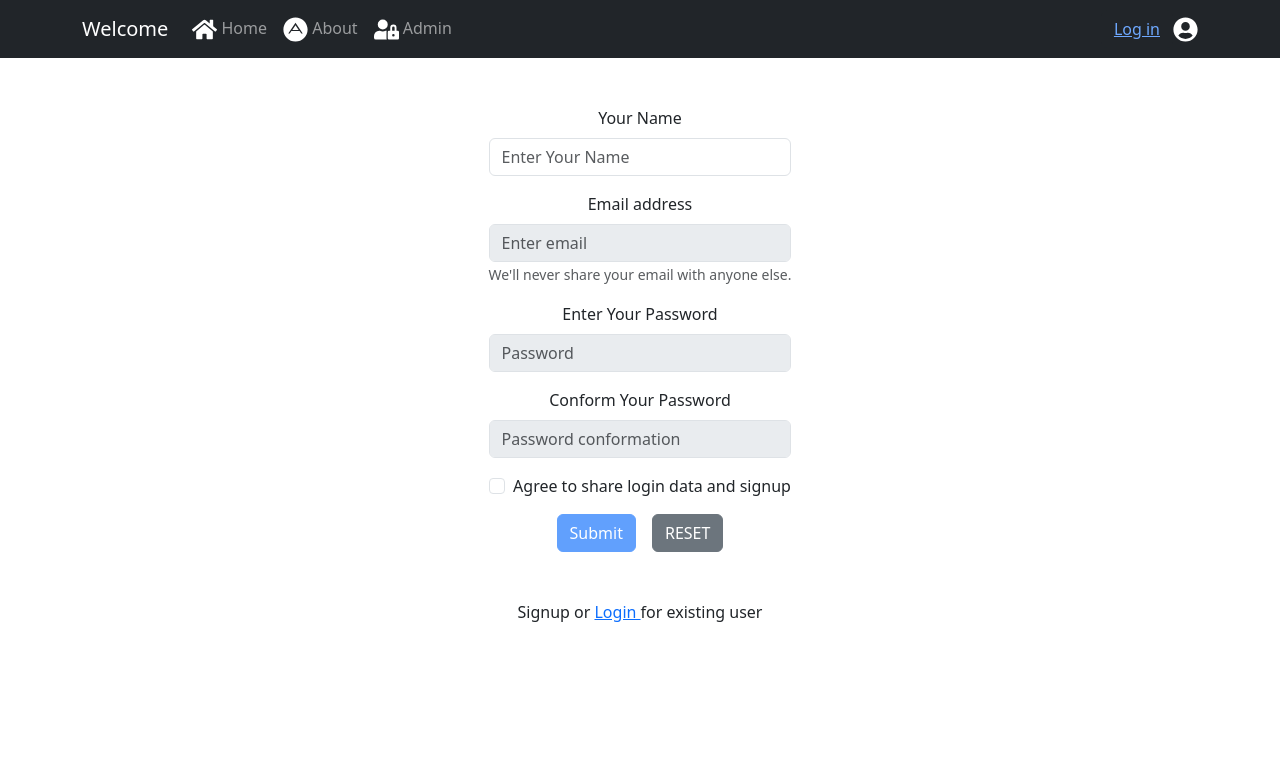
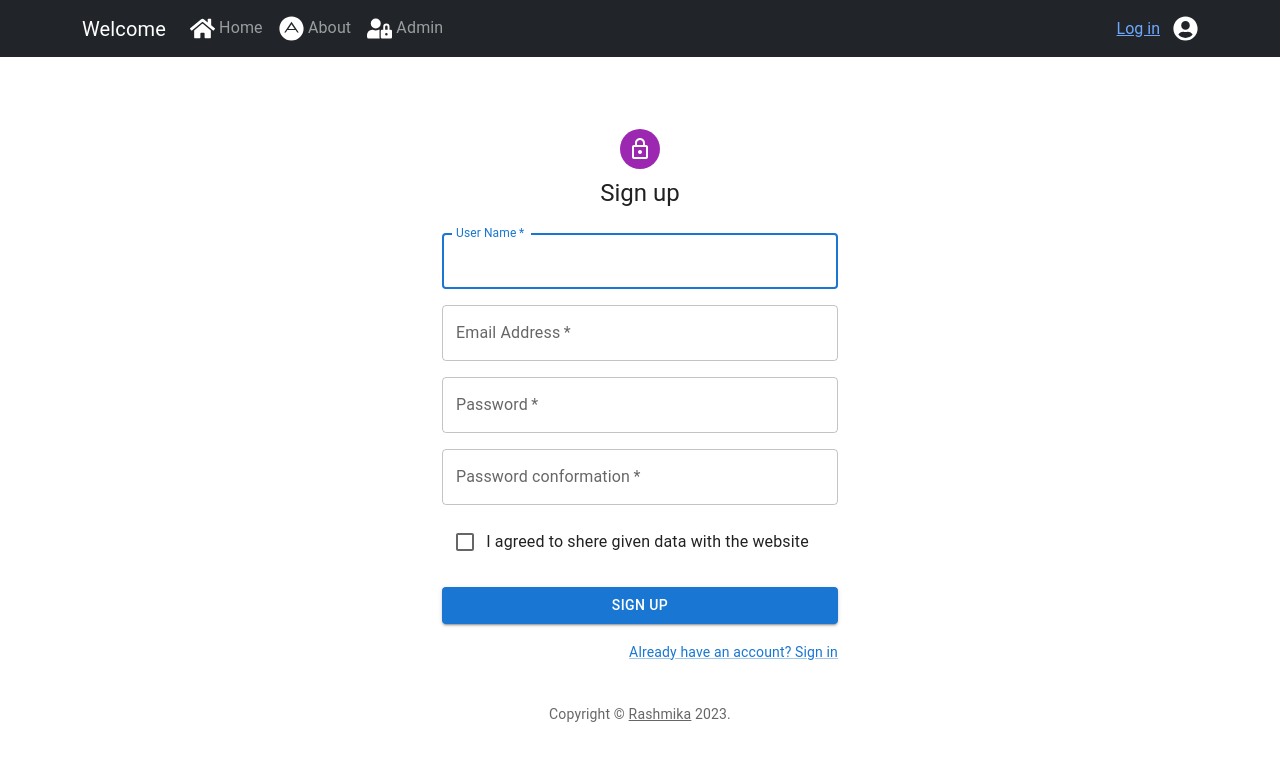
Before and after one commit to Rashmika-Dineth/webproject, a React (Create React App) app: page /signup in a window 1280 px wide. Shown: the top 760 px of the page. Built offline with nearby package versions, Linux system fonts and the light colour scheme; no server answers.

Commit message:
update signup/signin

```diff
--- a/src/Pages/Login.tsx
+++ b/src/Pages/Login.tsx
@@ -1,106 +1,203 @@
-import Button from "react-bootstrap/Button";
-import Form from "react-bootstrap/Form";
-import {useState, useContext} from "react";
+import * as React from "react";
+import Avatar from "@mui/material/Avatar";
+import Button from "@mui/material/Button";
+import CssBaseline from "@mui/material/CssBaseline";
+import TextField from "@mui/material/TextField";
+import FormControlLabel from "@mui/material/FormControlLabel";
+import Checkbox from "@mui/material/Checkbox";
+import Link from "@mui/material/Link";
+import Paper from "@mui/material/Paper";
+import Box from "@mui/material/Box";
+import Grid from "@mui/material/Grid";
+import LockOutlinedIcon from "@mui/icons-material/LockOutlined";
+import Typography from "@mui/material/Typography";
+import {createTheme, ThemeProvider} from "@mui/material/styles";
 import {getAuth, signInWithEmailAndPassword} from "firebase/auth";
-import Modal from "react-bootstrap/Modal";
+import {useContext, useState} from "react";
 import AuthContext from "../components/Authentication/AuthContext";
+import Dialog from "@mui/material/Dialog";
+import DialogActions from "@mui/material/DialogActions";
+import DialogContent from "@mui/material/DialogContent";
+import DialogContentText from "@mui/material/DialogContentText";
+import DialogTitle from "@mui/material/DialogTitle";
+import useMediaQuery from "@mui/material/useMediaQuery";
+import {useTheme} from "@mui/material/styles";
 import {useNavigate} from "react-router-dom";
 
-function Login() {
-  const {setAuthResult} = useContext<any>(AuthContext);
-  const [show, setShow] = useState<boolean>();
-  const [description, setDescription] = useState("");
-  const [modalTitle, setModalTitle] = useState("");
-  const [email, setEmail] = useState("");
-  const [password, setPassword] = useState("");
+function Copyright(props: any) {
+  return (
+    <Typography
+      variant="body2"
+      color="text.secondary"
+      align="center"
+      {...props}
+    >
+      {"Copyright © "}
+      <Link color="inherit" href="https://dbms-unit10.web.app/">
+        Rashmika
+      </Link>{" "}
+      {new Date().getFullYear()}
+      {"."}
+    </Typography>
+  );
+}
+
+// TODO remove, this demo shouldn't need to reset the theme.
+const defaultTheme = createTheme();
+
+export default function Login() {
   const auth = getAuth();
   const navigate = useNavigate();
+  const [open, setOpen] = useState(false);
+  const [msg, setMsg] = useState("");
+  const [msgTitle, setMsgTitle] = useState("");
+  const theme = useTheme();
+  const fullScreen = useMediaQuery(theme.breakpoints.down("md"));
+  const {setAuthResult} = useContext<any>(AuthContext);
+  const handleSubmit = (event: React.FormEvent<HTMLFormElement>) => {
+    event.preventDefault();
+    const data = new FormData(event.currentTarget);
+    const email = data.get("email")?.toString();
+    const password = data.get("password")?.toString();
 
-  const OnSubmitLogin = () => {
-    console.log("Submit login");
-    //console.log("Result", authResult);
+    if (email && password) {
       signInWithEmailAndPassword(auth, email, password)
         .then((userCredential) => {
-        const userName = userCredential?.user?.displayName;
+          //   const userName = userCredential?.user?.displayName;
           setAuthResult({
             loading: false,
             user: userCredential.user,
           });
-        setShow(true);
-        setModalTitle(`Welcome ${userName}`);
-        setDescription("You are now logged in");
-        setEmail("");
-        setPassword("");
+          setMsgTitle("LOGIN SUCCESS !");
+          setMsg("You have successfully logged in !");
+          setOpen(true);
         })
         .catch((error) => {
-        setShow(true);
-        setModalTitle("Error");
-        setDescription(`Incorrect username or password`);
-        //console.log(error);
+          setMsgTitle("LOGIN FAIL !");
+          setMsg("Email or Password incorrect !");
+          setOpen(true);
         })
         .finally(() => {
-        setEmail("");
-        setPassword("");
+          navigate("/home");
         });
+    } else {
+      setMsgTitle("Missing Data !");
+      setMsg("Please enter valid Email or Password to login !");
+      setOpen(true);
+    }
   };
+
   return (
-    <div className="d-flex align-items-center justify-content-center">
-      {/*/////////////////////////////////// FORM ///////////////////////////////////////////////////////////*/}
-      <Form>
-        <br />
-        <br />
-        <Form.Group className="mb-3" controlId="formBasicEmail">
-          <Form.Label>Email address</Form.Label>
-          <Form.Control
-            onChange={(e) => setEmail(e.target.value)}
-            type="email"
-            placeholder="Enter email"
-            value={email}
-          />
-          <Form.Text className="text-muted"></Form.Text>
-        </Form.Group>
-        <Form.Group className="mb-3" controlId="formBasicPassword">
-          <Form.Label>Enter Your Password</Form.Label>
-          <Form.Control
-            type="password"
-            placeholder="Password"
-            disabled={email.length <= 0}
-            onChange={(e) => setPassword(e.target.value)}
-            value={password}
-            onKeyDown={(e) => {
-              if (e.key === "Enter") {
-                OnSubmitLogin();
-              }
+    <ThemeProvider theme={defaultTheme}>
+      <Grid container component="main" sx={{height: "100vh"}}>
+        <CssBaseline />
+        <Grid
+          item
+          xs={false}
+          sm={4}
+          md={7}
+          sx={{
+            backgroundImage:
+              "url(https://source.unsplash.com/random?wallpapers)",
+            backgroundRepeat: "no-repeat",
+            backgroundColor: (t) =>
+              t.palette.mode === "light"
+                ? t.palette.grey[50]
+                : t.palette.grey[900],
+            backgroundSize: "cover",
+            backgroundPosition: "center",
           }}
         />
-        </Form.Group>
-        <Button variant="primary" onClick={() => OnSubmitLogin()}>
-          Submit
-        </Button>
-        <br />
-        <br />
-        Login or <a href="/signup"> Signup </a> as a new user
-      </Form>
-      {/*/////////////////////////////////// MODAL ///////////////////////////////////////////////////////////*/}
-      <Modal show={show} onHide={() => setShow(false)}>
-        <Modal.Header closeButton>
-          <Modal.Title>{modalTitle}</Modal.Title>
-        </Modal.Header>
-        <Modal.Body>{description}</Modal.Body>
-        <Modal.Footer>
-          <Button
-            variant="secondary"
-            onClick={() => {
-              setShow(false);
-              navigate("/home");
+        <Grid item xs={12} sm={8} md={5} component={Paper} elevation={6} square>
+          <Box
+            sx={{
+              my: 8,
+              mx: 4,
+              display: "flex",
+              flexDirection: "column",
+              alignItems: "center",
             }}
           >
-            Close
+            <Avatar sx={{m: 1, bgcolor: "secondary.main"}}>
+              <LockOutlinedIcon />
+            </Avatar>
+            <Typography component="h1" variant="h5">
+              Sign in
+            </Typography>
+            <Box
+              component="form"
+              noValidate
+              onSubmit={handleSubmit}
+              sx={{mt: 1}}
+            >
+              <TextField
+                margin="normal"
+                required
+                fullWidth
+                id="email"
+                label="Email Address"
+                name="email"
+                autoComplete="email"
+                autoFocus
+              />
+              <TextField
+                margin="normal"
+                required
+                fullWidth
+                name="password"
+                label="Password"
+                type="password"
+                id="password"
+                autoComplete="current-password"
+              />
+              <FormControlLabel
+                control={<Checkbox value="remember" color="primary" />}
+                label="Remember me"
+              />
+              <Button
+                type="submit"
+                fullWidth
+                variant="contained"
+                sx={{mt: 3, mb: 2}}
+              >
+                Sign In
               </Button>
-        </Modal.Footer>
-      </Modal>
+              <Grid container>
+                <Grid item xs>
+                  <Link href="#" variant="body2">
+                    Forgot password?
+                  </Link>
+                </Grid>
+                <Grid item>
+                  <Link href="signup" variant="body2">
+                    {"Don't have an account? Sign Up"}
+                  </Link>
+                </Grid>
+              </Grid>
+              <Copyright sx={{mt: 5}} />
+            </Box>
+          </Box>
+        </Grid>
+      </Grid>
+      {/* //////////////////////////////// MESSAGE BOX //////////////////////////// */}
+      <div>
+        <Dialog
+          fullScreen={fullScreen}
+          open={open}
+          onClose={() => setOpen(false)}
+          aria-labelledby="responsive-dialog-title"
+        >
+          <DialogTitle id="responsive-dialog-title">{msgTitle}</DialogTitle>
+          <DialogContent>
+            <DialogContentText>{msg}</DialogContentText>
+          </DialogContent>
+          <DialogActions>
+            <Button onClick={() => setOpen(false)} autoFocus>
+              OK
+            </Button>
+          </DialogActions>
+        </Dialog>
       </div>
+    </ThemeProvider>
   );
 }
-
-export default Login;
--- a/src/Pages/Signup.tsx
+++ b/src/Pages/Signup.tsx
@@ -1,164 +1,214 @@
+import * as React from "react";
+import Avatar from "@mui/material/Avatar";
+import Button from "@mui/material/Button";
+import CssBaseline from "@mui/material/CssBaseline";
+import TextField from "@mui/material/TextField";
+import FormControlLabel from "@mui/material/FormControlLabel";
+import Checkbox from "@mui/material/Checkbox";
+import Link from "@mui/material/Link";
+import Grid from "@mui/material/Grid";
+import Box from "@mui/material/Box";
+import LockOutlinedIcon from "@mui/icons-material/LockOutlined";
+import Typography from "@mui/material/Typography";
+import Container from "@mui/material/Container";
+import {createTheme, ThemeProvider} from "@mui/material/styles";
+import Dialog from "@mui/material/Dialog";
+import DialogActions from "@mui/material/DialogActions";
+import DialogContent from "@mui/material/DialogContent";
+import DialogContentText from "@mui/material/DialogContentText";
+import DialogTitle from "@mui/material/DialogTitle";
+import useMediaQuery from "@mui/material/useMediaQuery";
+import {useTheme} from "@mui/material/styles";
+import {useState} from "react";
 import {
-  getAuth,
   createUserWithEmailAndPassword,
   updateProfile,
+  getAuth,
 } from "firebase/auth";
-import {useState, useEffect} from "react";
-import Button from "react-bootstrap/Button";
-import Form from "react-bootstrap/Form";
-import Modal from "react-bootstrap/Modal";
-import Stack from "react-bootstrap/Stack";
+import {useNavigate} from "react-router-dom";
 
-function Signup() {
-  const [show, setShow] = useState<boolean>();
-  const [name, setName] = useState("");
-  const [email, setEmail] = useState("");
-  const [password, setPassword] = useState("");
-  const [passwordcnf, setPasswordcnf] = useState("");
-  const [checkbox, setCheckbox] = useState(false);
-  const [description, setDescription] = useState("");
-  const [modalTitle, setModalTitle] = useState("");
+function Copyright(props: any) {
+  return (
+    <Typography
+      variant="body2"
+      color="text.secondary"
+      align="center"
+      {...props}
+    >
+      {"Copyright © "}
+      <Link color="inherit" href="https://dbms-unit10.web.app/">
+        Rashmika
+      </Link>{" "}
+      {new Date().getFullYear()}
+      {"."}
+    </Typography>
+  );
+}
 
+// TODO remove, this demo shouldn't need to reset the theme.
+const defaultTheme = createTheme();
+
+export default function SignUp() {
   const auth = getAuth();
+  const [open, setOpen] = useState(false);
+  const [msg, setMsg] = useState("");
+  const [msgTitle, setMsgTitle] = useState("");
+  const theme = useTheme();
+  const navigate = useNavigate();
+  const fullScreen = useMediaQuery(theme.breakpoints.down("md"));
 
-  useEffect(() => {}, []);
+  const handleSubmit = (event: React.FormEvent<HTMLFormElement>) => {
+    event.preventDefault();
+    const data = new FormData(event.currentTarget);
+    const email = data.get("email")?.toString();
+    const password = data.get("password")?.toString();
+    const passwordcnf = data.get("passwordcnf")?.toString();
+    const userName = data.get("userName")?.toString();
 
-  const AddUser = () => {
+    if (userName && email && password) {
       createUserWithEmailAndPassword(auth, email, password)
         .then((userCredential) => {
           // Signed in
           const user = userCredential.user;
-        updateProfile(user, {displayName: name}).then(() => {
-          setModalTitle("Signup Success!");
-          setDescription("You have successfully signed up");
-        });
+          updateProfile(user, {displayName: userName}).then(() => {});
+          setMsgTitle("SIGNUP SUCCESS !");
+          setMsg("You have successfully signed in !");
+          setOpen(true);
         })
         .catch((error) => {
-        setDescription(error.message);
-        setShow(true);
+          setMsgTitle("SIGNUP FAILED !");
+          setMsg("Please try again to signup !");
+          setOpen(true);
         })
         .finally(() => {
-        ResetForm();
-        setModalTitle("Signup Success!");
-        setDescription("Please login to continue");
-        setShow(true);
+          navigate("/home");
+        });
+    } else if (password !== passwordcnf) {
+      setMsgTitle("SIGNUP FAILED !");
+      setMsg("Password does not match with password conformation !");
+      setOpen(true);
+    } else {
+      setMsgTitle("SIGNUP FAILED !");
+      setMsg("Please fill the compulsary data to sign up !");
+      setOpen(true);
+    }
+    console.log({
+      email: data.get("email"),
+      password: data.get("password"),
     });
   };
 
-  const OnSubmit = () => {
-    if (password !== passwordcnf) {
-      setModalTitle("Signup Failed!");
-      setDescription(
-        "Password conformation does not match with your existing password"
-      );
-      setShow(true);
-    } else if (password.length < 6) {
-      setModalTitle("Signup Failed!");
-      setDescription("Password must have atleast have 6 characters");
-      setShow(true);
-    } else {
-      AddUser();
+  return (
+    <ThemeProvider theme={defaultTheme}>
+      <Container component="main" maxWidth="xs">
+        <CssBaseline />
+        <Box
+          sx={{
+            marginTop: 8,
+            display: "flex",
+            flexDirection: "column",
+            alignItems: "center",
+          }}
+        >
+          <Avatar sx={{m: 1, bgcolor: "secondary.main"}}>
+            <LockOutlinedIcon />
+          </Avatar>
+          <Typography component="h1" variant="h5">
+            Sign up
+          </Typography>
+          <Box component="form" noValidate onSubmit={handleSubmit} sx={{mt: 3}}>
+            <Grid container spacing={2}>
+              <Grid item xs={12} sm={12}>
+                <TextField
+                  autoComplete="given-name"
+                  name="userName"
+                  required
+                  fullWidth
+                  id="userName"
+                  label="User Name"
+                  autoFocus
+                />
+              </Grid>
+
+              <Grid item xs={12}>
+                <TextField
+                  required
+                  fullWidth
+                  id="email"
+                  label="Email Address"
+                  name="email"
+                  autoComplete="email"
+                />
+              </Grid>
+              <Grid item xs={12}>
+                <TextField
+                  required
+                  fullWidth
+                  name="password"
+                  label="Password"
+                  type="password"
+                  id="password"
+                  autoComplete="new-password"
+                />
+              </Grid>
+              <Grid item xs={12}>
+                <TextField
+                  required
+                  fullWidth
+                  name="passwordcnf"
+                  label="Password conformation"
+                  type="password"
+                  id="passwordcnf"
+                  autoComplete="new-password"
+                />
+              </Grid>
+              <Grid item xs={12}>
+                <FormControlLabel
+                  control={
+                    <Checkbox value="allowExtraEmails" color="primary" />
                   }
-  };
-
-  const ResetForm = () => {
-    setName("");
-    setEmail("");
-    setPassword("");
-    setPasswordcnf("");
-    setCheckbox(false);
-  };
-
-  return (
-    <div className="d-flex align-items-center justify-content-center">
-      {/*/////////////////////////////////// FORM ///////////////////////////////////////////////////////////*/}
-      <Form>
-        <br />
-        <br />
-        <Form.Group className="mb-3" controlId="formBasicName">
-          <Form.Label>Your Name</Form.Label>
-          <Form.Control
-            onChange={(e) => setName(e.target.value)}
-            type="name"
-            placeholder="Enter Your Name"
-            value={name}
+                  label="I agreed to shere given data with the website"
                 />
-        </Form.Group>
-        <Form.Group className="mb-3" controlId="formBasicEmail">
-          <Form.Label>Email address</Form.Label>
-          <Form.Control
-            onChange={(e) => setEmail(e.target.value)}
-            type="email"
-            placeholder="Enter email"
-            disabled={name.length <= 0}
-            value={email}
-          />
-          <Form.Text className="text-muted">
-            We'll never share your email with anyone else.
-          </Form.Text>
-        </Form.Group>
-        <Form.Group className="mb-3" controlId="formBasicPassword">
-          <Form.Label>Enter Your Password</Form.Label>
-          <Form.Control
-            type="password"
-            placeholder="Password"
-            disabled={email.length <= 0}
-            onChange={(e) => setPassword(e.target.value)}
-            value={password}
-          />
-        </Form.Group>
-        <Form.Group className="mb-3" controlId="formBasicPasswordcnf">
-          <Form.Label>Conform Your Password</Form.Label>
-          <Form.Control
-            type="password"
-            placeholder="Password conformation"
-            disabled={email.length <= 0 && password.length <= 0}
-            onChange={(e) => setPasswordcnf(e.target.value)}
-            value={passwordcnf}
-          />
-        </Form.Group>
-        <Form.Group className="mb-3" controlId="formBasicCheckbox">
-          <Form.Check
-            onChange={(e) => setCheckbox(e.target.checked)}
-            type="checkbox"
-            label="Agree to share login data and signup"
-            checked={checkbox}
-          />
-        </Form.Group>
-        <Stack
-          direction="horizontal"
-          gap={3}
-          className="align-items-center justify-content-center"
+              </Grid>
+            </Grid>
+            <Button
+              type="submit"
+              fullWidth
+              variant="contained"
+              sx={{mt: 3, mb: 2}}
             >
-          <Button
-            variant="primary"
-            onClick={() => OnSubmit()}
-            disabled={!checkbox}
+              Sign Up
+            </Button>
+            <Grid container justifyContent="flex-end">
+              <Grid item>
+                <Link href="login" variant="body2">
+                  Already have an account? Sign in
+                </Link>
+              </Grid>
+            </Grid>
+          </Box>
+        </Box>
+        <Copyright sx={{mt: 5}} />
+      </Container>
+      {/* //////////////////////////////// MESSAGE BOX //////////////////////////// */}
+      <div>
+        <Dialog
+          fullScreen={fullScreen}
+          open={open}
+          onClose={() => setOpen(false)}
+          aria-labelledby="responsive-dialog-title"
         >
-            Submit
+          <DialogTitle id="responsive-dialog-title">{msgTitle}</DialogTitle>
+          <DialogContent>
+            <DialogContentText>{msg}</DialogContentText>
+          </DialogContent>
+          <DialogActions>
+            <Button onClick={() => setOpen(false)} autoFocus>
+              OK
             </Button>
-          <Button variant="secondary" onClick={() => ResetForm()}>
-            RESET
-          </Button>
-        </Stack>
-        <br />
-        <br />
-        Signup or <a href="/login"> Login </a> for existing user
-      </Form>
-      {/*/////////////////////////////////// MODAL ///////////////////////////////////////////////////////////*/}
-      <Modal show={show} onHide={() => setShow(false)}>
-        <Modal.Header closeButton>
-          <Modal.Title>{modalTitle}</Modal.Title>
-        </Modal.Header>
-        <Modal.Body>{description}</Modal.Body>
-        <Modal.Footer>
-          <Button variant="secondary" onClick={() => setShow(false)}>
-            Close
-          </Button>
-        </Modal.Footer>
-      </Modal>
+          </DialogActions>
+        </Dialog>
       </div>
+    </ThemeProvider>
   );
 }
-
-export default Signup;
```
Lines whose indentation alone changed are shown as unchanged.
